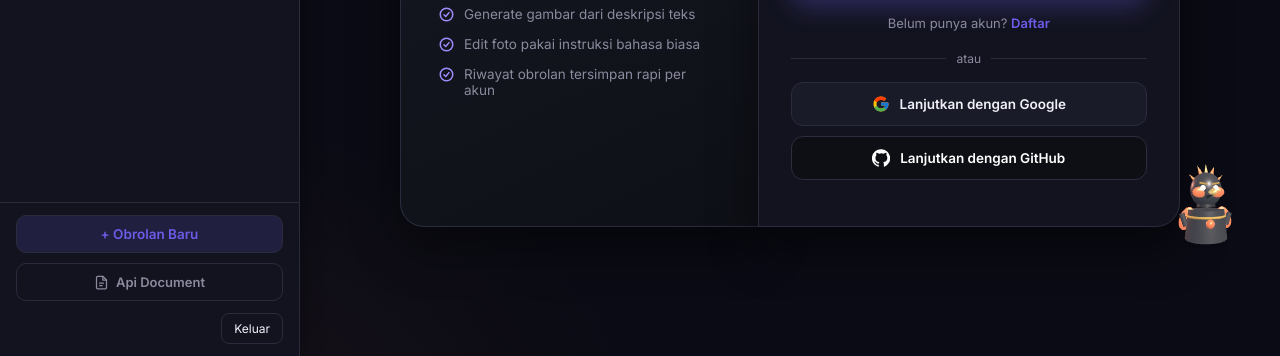
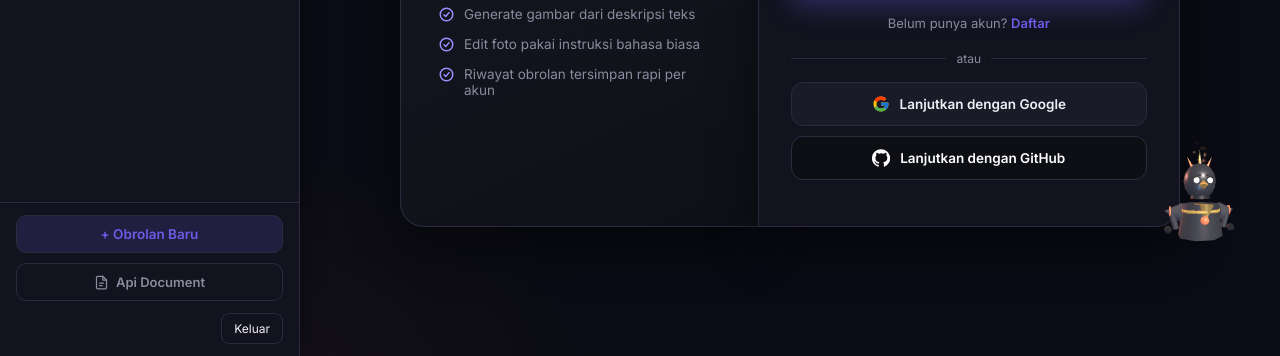
Before and after one commit to yasiraja743-spec/ai-kyro, a website: page index.html in a window 1280 px wide. Shown: the part 444-800 px from the top of the page. Drawn offline with nearby package versions, Linux system fonts and the light colour scheme; no server answers; animation ran at ten frames a second.

Commit message:
Add files via upload

```diff
--- a/index.html
+++ b/index.html
@@ -469,7 +469,7 @@
   #mascotWidget.dragging{ cursor:grabbing; }
   #mascotWidget.dragging #mascotBtn{ cursor:grabbing; filter:brightness(1.12); }
   #mascotScene{
-    width:92px; height:92px; display:flex; align-items:flex-end; justify-content:center;
+    width:104px; height:104px; display:flex; align-items:flex-end; justify-content:center;
     position:relative;
   }
   #mascotShadow{
@@ -480,11 +480,11 @@
   }
   #mascotBtn{
     background:none; border:none; cursor:grab; padding:0; position:relative;
-    width:92px; height:92px; display:flex; align-items:center; justify-content:center;
+    width:104px; height:104px; display:flex; align-items:center; justify-content:center;
     touch-action:none;
   }
   #mascotBtn:hover{filter:brightness(1.08);}
-  #mascotCanvas{width:92px;height:92px;display:block;}
+  #mascotCanvas{width:104px;height:104px;display:block;}
   @keyframes mascotShadowPulse{
     0%,100%{transform:translateX(-50%) scaleX(1);opacity:.5}
     50%{transform:translateX(-50%) scaleX(.68);opacity:.28}
@@ -1820,7 +1820,11 @@
     });
     if(!res.ok){
       let errMsg = `HTTP ${res.status}`;
-      try{ const errJson = await res.json(); errMsg = errJson.error || errMsg; } catch{}
+      try{
+        const errJson = await res.json();
+        errMsg = errJson.error || errMsg;
+        if(errJson.detail) errMsg += ' — ' + (typeof errJson.detail === 'string' ? errJson.detail : JSON.stringify(errJson.detail)).slice(0,300);
+      } catch{}
       throw new Error(errMsg);
     }
     const blob = await res.blob();
@@ -1925,7 +1929,11 @@
     });
     if(!editRes.ok){
       let errMsg = `HTTP ${editRes.status}`;
-      try{ const errJson = await editRes.json(); errMsg = errJson.error || errMsg; } catch{}
+      try{
+        const errJson = await editRes.json();
+        errMsg = errJson.error || errMsg;
+        if(errJson.detail) errMsg += ' — ' + (typeof errJson.detail === 'string' ? errJson.detail : JSON.stringify(errJson.detail)).slice(0,300);
+      } catch{}
       throw new Error(errMsg);
     }
 
@@ -2071,7 +2079,7 @@
 (function initMascot3D(){
   if(!mascotCanvas || !window.THREE) return;
 
-  const SIZE = 92;
+  const SIZE = 104;
   const DPR = Math.min(window.devicePixelRatio || 1, 2);
   const renderer = new THREE.WebGLRenderer({canvas:mascotCanvas,alpha:true,antialias:true});
   renderer.setPixelRatio(DPR);
@@ -2079,105 +2087,165 @@
   renderer.outputEncoding = THREE.sRGBEncoding;
 
   const scene = new THREE.Scene();
-  const camera = new THREE.PerspectiveCamera(32,1,.1,100);
-  camera.position.set(0,.35,5.7);
-  camera.lookAt(0,.08,0);
-
-  scene.add(new THREE.AmbientLight(0xffffff,.62));
-  const key = new THREE.DirectionalLight(0xffd6a0,1.15);
+  const camera = new THREE.PerspectiveCamera(30,1,.1,100);
+  camera.position.set(0,.32,6.1);
+  camera.lookAt(0,.06,0);
+
+  scene.add(new THREE.AmbientLight(0xffffff,.6));
+  const key = new THREE.DirectionalLight(0xffd6a0,1.2);
   key.position.set(2,3,4); scene.add(key);
-  const rim = new THREE.DirectionalLight(0xff5a36,.65);
+  const rim = new THREE.DirectionalLight(0xff5a36,.7);
   rim.position.set(-3,1,-2); scene.add(rim);
+  const fill = new THREE.DirectionalLight(0x6ea8ff,.25);
+  fill.position.set(0,-2,3); scene.add(fill);
 
   const robot = new THREE.Group();
   scene.add(robot);
 
-  // Phoenix palette: obsidian metal + ember red + gold.
-  const bodyMat = new THREE.MeshStandardMaterial({color:0x171a24,metalness:.5,roughness:.34});
-  const goldMat = new THREE.MeshStandardMaterial({color:0xffb13b,metalness:.72,roughness:.25,emissive:0x3b1700,emissiveIntensity:.22});
-  const emberMat = new THREE.MeshStandardMaterial({color:0xff4b2b,metalness:.45,roughness:.3,emissive:0x4a0d02,emissiveIntensity:.5});
-  const darkMat = new THREE.MeshStandardMaterial({color:0x0c0e14,metalness:.45,roughness:.4});
-
-  // Body
-  const body = new THREE.Mesh(new THREE.CylinderGeometry(.65,.76,1.02,28),bodyMat);
-  body.position.y=-.72; robot.add(body);
-  const belt = new THREE.Mesh(new THREE.TorusGeometry(.67,.045,10,32),goldMat);
-  belt.rotation.x=Math.PI/2; belt.position.y=-.43; robot.add(belt);
-  const core = new THREE.Mesh(new THREE.SphereGeometry(.16,20,20),emberMat);
-  core.scale.set(1,.72,.5); core.position.set(0,-.62,.65); robot.add(core);
-
-  // Small wings
-  const wingGeo = new THREE.SphereGeometry(.34,20,16);
-  const wingL = new THREE.Mesh(wingGeo,emberMat);
-  wingL.scale.set(.72,1.25,.2); wingL.position.set(-.69,-.52,-.02); wingL.rotation.z=-.38; robot.add(wingL);
-  const wingR = wingL.clone();
-  wingR.position.x=.69; wingR.rotation.z=.38; robot.add(wingR);
-
-  // Arms
-  const armGeo = new THREE.CylinderGeometry(.1,.1,.45,12);
-  const armL = new THREE.Mesh(armGeo,bodyMat);
-  armL.position.set(-.79,-.55,.04); armL.rotation.z=.35; robot.add(armL);
-  const armR = armL.clone(); armR.position.x=.79; armR.rotation.z=-.35; robot.add(armR);
-
-  // Phoenix head: neck, face, beak and crest.
+  // Palet: baja gelap gagah + api ember + aksen emas.
+  const armorMat = new THREE.MeshStandardMaterial({color:0x14161f,metalness:.55,roughness:.32});
+  const armorLightMat = new THREE.MeshStandardMaterial({color:0x1e212e,metalness:.5,roughness:.35});
+  const goldMat = new THREE.MeshStandardMaterial({color:0xffb13b,metalness:.75,roughness:.22,emissive:0x3b1700,emissiveIntensity:.25});
+  const emberMat = new THREE.MeshStandardMaterial({color:0xff4b2b,metalness:.4,roughness:.28,emissive:0x5a0f02,emissiveIntensity:.6});
+  const darkMat = new THREE.MeshStandardMaterial({color:0x08090d,metalness:.5,roughness:.4});
+
+  /* ---------- BADAN: dada bidang + bahu lebar bergaya armor (kesan cowok) ---------- */
+  const torso = new THREE.Mesh(new THREE.CylinderGeometry(.58,.72,1.0,8),armorMat);
+  torso.position.y=-.7; torso.rotation.y=Math.PI/8; robot.add(torso);
+
+  const chestPlate = new THREE.Mesh(new THREE.ConeGeometry(.34,.62,4),goldMat);
+  chestPlate.rotation.x=Math.PI; chestPlate.rotation.y=Math.PI/4;
+  chestPlate.scale.set(1,1,.35);
+  chestPlate.position.set(0,-.48,.52); robot.add(chestPlate);
+
+  const beltRing = new THREE.Mesh(new THREE.TorusGeometry(.63,.05,8,8),goldMat);
+  beltRing.rotation.x=Math.PI/2; beltRing.position.y=-.4; robot.add(beltRing);
+
+  const core = new THREE.Mesh(new THREE.SphereGeometry(.13,16,16),emberMat);
+  core.scale.set(1,.7,.45); core.position.set(0,-.62,.68); robot.add(core);
+
+  // Pundak/bahu lebar bergaya armor — dobel fungsi: diam = pauldron gagah,
+  // pas di-drag cepat/senang = ngepak kayak sayap phoenix.
+  const shoulderGeo = new THREE.ConeGeometry(.32,.5,5);
+  const shoulderL = new THREE.Group();
+  const shL = new THREE.Mesh(shoulderGeo,armorLightMat);
+  shL.rotation.z=Math.PI/2.1; shL.rotation.x=.15;
+  shoulderL.add(shL);
+  const shLTrim = new THREE.Mesh(new THREE.TorusGeometry(.14,.025,6,10),emberMat);
+  shLTrim.rotation.y=Math.PI/2; shLTrim.position.set(-.08,0,0);
+  shoulderL.add(shLTrim);
+  shoulderL.position.set(-.86,-.42,0);
+  robot.add(shoulderL);
+  const shoulderR = shoulderL.clone(true);
+  shoulderR.position.x=.86; shoulderR.scale.x=-1;
+  robot.add(shoulderR);
+
+  // Lengan
+  const armGeo = new THREE.CylinderGeometry(.1,.09,.5,8);
+  const armL = new THREE.Mesh(armGeo,armorMat);
+  armL.position.set(-.82,-.72,.02); armL.rotation.z=.3; robot.add(armL);
+  const armR = armL.clone(); armR.position.x=.82; armR.rotation.z=-.3; robot.add(armR);
+  const fistGeo = new THREE.DodecahedronGeometry(.13,0);
+  const fistL = new THREE.Mesh(fistGeo,darkMat); fistL.position.set(-1.0,-.98,.02); robot.add(fistL);
+  const fistR = fistL.clone(); fistR.position.x=1.0; robot.add(fistR);
+
+  /* ---------- KEPALA PHOENIX: bentuk lebih tegas & bersih, gak berantakan ---------- */
   const headGroup = new THREE.Group();
-  headGroup.position.y=.48; robot.add(headGroup);
-
-  const neck = new THREE.Mesh(new THREE.CylinderGeometry(.27,.34,.42,20),darkMat);
-  neck.position.y=-.38; headGroup.add(neck);
-
-  const head = new THREE.Mesh(new THREE.SphereGeometry(.57,32,24),bodyMat);
-  head.scale.set(.98,1.08,.92); headGroup.add(head);
-
-  // Face plates
-  const cheekL = new THREE.Mesh(new THREE.SphereGeometry(.25,20,16),emberMat);
-  cheekL.scale.set(1,.72,.32); cheekL.position.set(-.29,-.08,.43); headGroup.add(cheekL);
-  const cheekR = cheekL.clone(); cheekR.position.x=.29; headGroup.add(cheekR);
-
-  // Eyes
+  headGroup.position.y=.5; robot.add(headGroup);
+
+  const neck = new THREE.Mesh(new THREE.CylinderGeometry(.24,.32,.36,10),darkMat);
+  neck.position.y=-.36; headGroup.add(neck);
+
+  // Kepala: bentuk agak angular (segmen dikit) biar kesan robotic-gagah, bukan bulat lucu.
+  const head = new THREE.Mesh(new THREE.SphereGeometry(.55,10,8),armorMat);
+  head.scale.set(.94,1.02,.9); headGroup.add(head);
+
+  // Alis tegas nempel di kepala (bikin ekspresi lebih "cowok"/serius)
+  const browGeo = new THREE.BoxGeometry(.24,.05,.09);
+  const browL = new THREE.Mesh(browGeo,darkMat);
+  browL.position.set(-.19,.14,.48); browL.rotation.z=.32; headGroup.add(browL);
+  const browR = browL.clone(); browR.position.x=.19; browR.rotation.z=-.32; headGroup.add(browR);
+
+  // Mata
   const eyeColor = new THREE.Color(mascotSettings.color || '#FF9A3D');
-  const eyeMat = new THREE.MeshStandardMaterial({color:eyeColor,emissive:eyeColor,emissiveIntensity:1.5,roughness:.22});
-  const eyeGeo = new THREE.SphereGeometry(.09,20,20);
-  const eyeL = new THREE.Mesh(eyeGeo,eyeMat); eyeL.position.set(-.21,.06,.54); headGroup.add(eyeL);
-  const eyeR = new THREE.Mesh(eyeGeo,eyeMat); eyeR.position.set(.21,.06,.54); headGroup.add(eyeR);
-
-  // Phoenix beak: upper and lower cones rotated forward.
-  const beakMat = new THREE.MeshStandardMaterial({color:0xffc857,metalness:.58,roughness:.24});
-  const beak = new THREE.Mesh(new THREE.ConeGeometry(.16,.42,4),beakMat);
-  beak.rotation.x=Math.PI/2; beak.rotation.z=Math.PI/4;
-  beak.scale.set(1,.72,1); beak.position.set(0,-.08,.72); headGroup.add(beak);
-
-  const beakLower = new THREE.Mesh(new THREE.ConeGeometry(.11,.24,4),darkMat);
-  beakLower.rotation.x=Math.PI/2; beakLower.rotation.z=-Math.PI/4;
-  beakLower.position.set(0,-.17,.67); headGroup.add(beakLower);
-
-  // Crown / phoenix flame feathers.
-  const crestMat = new THREE.MeshStandardMaterial({color:0xff6b35,metalness:.5,roughness:.28,emissive:0x4a1000,emissiveIntensity:.35});
-  const crestGold = new THREE.MeshStandardMaterial({color:0xffd166,metalness:.6,roughness:.25,emissive:0x3d2500,emissiveIntensity:.25});
-  const featherGeo = new THREE.ConeGeometry(.12,.48,6);
+  const eyeMat = new THREE.MeshStandardMaterial({color:eyeColor,emissive:eyeColor,emissiveIntensity:1.6,roughness:.2});
+  const eyeGeo = new THREE.SphereGeometry(.085,16,16);
+  const eyeL = new THREE.Mesh(eyeGeo,eyeMat); eyeL.position.set(-.2,.02,.5); headGroup.add(eyeL);
+  const eyeR = new THREE.Mesh(eyeGeo,eyeMat); eyeR.position.set(.2,.02,.5); headGroup.add(eyeR);
+
+  // Paruh: satu bentuk aja (gak dobel cone biar gak norak), tegas & runcing.
+  const beak = new THREE.Mesh(new THREE.ConeGeometry(.14,.46,4),goldMat);
+  beak.rotation.x=Math.PI/2.05; beak.scale.set(1,.62,1);
+  beak.position.set(0,-.1,.68); headGroup.add(beak);
+
+  // Mahkota api: 3 bilah tegas ngebentuk siluet phoenix yang jelas.
+  const crestGeo = new THREE.ConeGeometry(.11,.58,3);
   const crest=[];
-  [-.22,0,.22].forEach((x,i)=>{
-    const f=new THREE.Mesh(featherGeo,i===1?crestGold:crestMat);
-    f.position.set(x,.64-.05*Math.abs(x),.02);
-    f.rotation.z=(x===0?0:-x*1.7);
-    f.rotation.x=-.18;
-    f.scale.set(1,1+(i===1?.25:0),1);
+  [[-.26,-.28],[0,0],[.26,.28]].forEach(([x,tilt],i)=>{
+    const mat = i===1?goldMat:emberMat;
+    const f = new THREE.Mesh(crestGeo,mat);
+    f.position.set(x,.58-Math.abs(x)*.35,-.02+ (i===1?.05:0));
+    f.rotation.z = -tilt*1.6;
+    f.rotation.x = -.22;
+    f.scale.y = i===1?1.35:1.1;
     headGroup.add(f); crest.push(f);
   });
 
-  // Side flame feathers
-  const sideFeatherGeo=new THREE.ConeGeometry(.075,.34,6);
-  [-1,1].forEach(side=>{
-    const f=new THREE.Mesh(sideFeatherGeo,crestMat);
-    f.position.set(side*.49,.42,.02);
-    f.rotation.z=-side*.75; f.rotation.x=-.25;
-    headGroup.add(f);
-  });
-
-  // Small gold facial brow plates
-  const browGeo=new THREE.BoxGeometry(.25,.055,.08);
-  const browL=new THREE.Mesh(browGeo,goldMat); browL.position.set(-.2,.2,.54); browL.rotation.z=-.18; headGroup.add(browL);
-  const browR=browL.clone(); browR.position.x=.2; browR.rotation.z=.18; headGroup.add(browR);
+  /* ---------- Kacamata (emote "cool") ---------- */
+  const glasses = new THREE.Group();
+  const lensMat = new THREE.MeshStandardMaterial({color:0x0a0a10,metalness:.7,roughness:.15,emissive:0x1a1020,emissiveIntensity:.25});
+  const lensGeo = new THREE.SphereGeometry(.13,14,10);
+  const lensL = new THREE.Mesh(lensGeo,lensMat); lensL.scale.set(1,.82,.28); lensL.position.set(-.2,.03,.58);
+  const lensR = lensL.clone(); lensR.position.x=.2;
+  const bridge = new THREE.Mesh(new THREE.CylinderGeometry(.014,.014,.16,6),darkMat);
+  bridge.rotation.z=Math.PI/2; bridge.position.set(0,.05,.6);
+  glasses.add(lensL,lensR,bridge);
+  glasses.visible=false;
+  headGroup.add(glasses);
+
+  /* ---------- Partikel api: aura kecil yang naik dari mahkota ---------- */
+  const flameTex = (() => {
+    const c = document.createElement('canvas'); c.width=c.height=32;
+    const cx = c.getContext('2d');
+    const g = cx.createRadialGradient(16,16,0,16,16,16);
+    g.addColorStop(0,'rgba(255,220,150,1)');
+    g.addColorStop(.4,'rgba(255,120,40,.9)');
+    g.addColorStop(1,'rgba(255,60,20,0)');
+    cx.fillStyle=g; cx.fillRect(0,0,32,32);
+    return new THREE.CanvasTexture(c);
+  })();
+  const PARTICLE_COUNT = 14;
+  const particles = [];
+  const particleGroup = new THREE.Group();
+  headGroup.add(particleGroup);
+  function resetParticle(p){
+    p.life = 0;
+    p.maxLife = .8 + Math.random()*.9;
+    p.sprite.position.set((Math.random()-.5)*.32, .5+Math.random()*.1, (Math.random()-.5)*.12);
+    p.vy = .35 + Math.random()*.35;
+    p.vx = (Math.random()-.5)*.12;
+    const s = .09+Math.random()*.08;
+    p.sprite.scale.set(s,s,1);
+  }
+  for(let i=0;i<PARTICLE_COUNT;i++){
+    const mat = new THREE.SpriteMaterial({map:flameTex,transparent:true,opacity:0,blending:THREE.AdditiveBlending,depthWrite:false});
+    const sprite = new THREE.Sprite(mat);
+    const p = {sprite,life:0,maxLife:1,vy:.3,vx:0};
+    resetParticle(p);
+    p.life = Math.random()*p.maxLife; // offset awal biar gak nyala bareng semua
+    particles.push(p);
+    particleGroup.add(sprite);
+  }
+  function updateParticles(dt,intensity){
+    particles.forEach(p=>{
+      p.life += dt;
+      if(p.life >= p.maxLife){ resetParticle(p); }
+      const t = p.life/p.maxLife;
+      p.sprite.position.y += p.vy*dt*(0.6+intensity);
+      p.sprite.position.x += p.vx*dt;
+      p.sprite.material.opacity = Math.sin(t*Math.PI) * (0.55+intensity*.4);
+    });
+  }
 
   // State
   let motion='idle', emote=mascotSettings.emote||'default', t=0, blinkTimer=0;
@@ -2189,8 +2257,9 @@
   }
   function setEmote(name){
     emote=name;
-    if(name==='love') eyeMat.color.set(0xff78b7), eyeMat.emissive.set(0xff2d7d);
-    else eyeMat.color.set(mascotSettings.color||'#FF9A3D'), eyeMat.emissive.copy(eyeMat.color);
+    glasses.visible = (name==='cool');
+    if(name==='love'){ eyeMat.color.set(0xff78b7); eyeMat.emissive.set(0xff2d7d); }
+    else { eyeMat.color.set(mascotSettings.color||'#FF9A3D'); eyeMat.emissive.copy(eyeMat.color); }
   }
   function setMotion(name){ motion=name; if(name==='happy') burst=.9; }
   window.mascotSetColor=setColor;
@@ -2231,15 +2300,16 @@
       robot.rotation.y=THREE.MathUtils.lerp(robot.rotation.y,Math.sin(t*(motion==='reading'?2.1:.7))*(motion==='reading'?.32:.22),.08);
     }
 
-    // Expression
+    // Ekspresi — transisi mulus pakai lerp biar gak "patah"
     if(emote==='sleepy'){
       headGroup.rotation.x=THREE.MathUtils.lerp(headGroup.rotation.x,.22+Math.sin(t*1.2)*.03,.12);
-      eyeL.scale.y=eyeR.scale.y=.25;
+      eyeL.scale.y=THREE.MathUtils.lerp(eyeL.scale.y,.25,.2); eyeR.scale.y=eyeL.scale.y;
     } else if(emote==='cool'){
       headGroup.rotation.x=THREE.MathUtils.lerp(headGroup.rotation.x,-.05,.12);
-      eyeL.scale.y=eyeR.scale.y=.45;
+      eyeL.scale.y=THREE.MathUtils.lerp(eyeL.scale.y,.7,.2); eyeR.scale.y=eyeL.scale.y;
+      glasses.position.y = Math.sin(t*1.5)*.004; // goyang halus kayak beneran dipake
     } else if(emote==='love'){
-      headGroup.rotation.x=0;
+      headGroup.rotation.x=THREE.MathUtils.lerp(headGroup.rotation.x,0,.12);
       const pulse=1+Math.sin(t*6)*.12; eyeL.scale.setScalar(pulse); eyeR.scale.setScalar(pulse);
     } else {
       headGroup.rotation.x=THREE.MathUtils.lerp(headGroup.rotation.x,0,.12);
@@ -2249,34 +2319,36 @@
         const b=ph<.12?1-ph/.12:(ph<.22?(ph-.12)/.1:1);
         eyeL.scale.y=eyeR.scale.y=Math.max(.12,b);
         if(blinkTimer>3.7) blinkTimer=0;
-      } else eyeL.scale.y=eyeR.scale.y=1;
+      } else { eyeL.scale.y=THREE.MathUtils.lerp(eyeL.scale.y,1,.3); eyeR.scale.y=eyeL.scale.y; }
     }
 
     // Reading scan / Phoenix alert look.
     if(motion==='reading'){
       const scan=Math.sin(t*6)*.05;
-      eyeL.position.x=-.21+scan; eyeR.position.x=.21+scan;
+      eyeL.position.x=-.2+scan; eyeR.position.x=.2+scan;
       headGroup.rotation.y=THREE.MathUtils.lerp(headGroup.rotation.y,Math.sin(t*3)*.1,.1);
     } else if(!dragging){
-      eyeL.position.x=-.21; eyeR.position.x=.21;
+      eyeL.position.x=-.2; eyeR.position.x=.2;
       headGroup.rotation.y=THREE.MathUtils.lerp(headGroup.rotation.y,0,.1);
     }
 
-    // Drag animation: wing flap + feather/crest bounce + directional lean.
-    const flap=dragging?Math.sin(t*18)*.42:Math.sin(t*2.1)*.035;
-    wingL.rotation.y=flap; wingR.rotation.y=-flap;
-    wingL.rotation.z=-.38-flap*.25; wingR.rotation.z=.38+flap*.25;
-    crest.forEach((f,i)=>{ f.rotation.x=-.18+Math.sin(t*10+i)*.08+(dragging?.08:0); });
-
-    // Directional thrust effect.
+    // Bahu ngepak kayak sayap pas ditarik cepat / lagi senang.
+    const flap=dragging?Math.sin(t*18)*.5:(burst>0?Math.sin(t*22)*.6:Math.sin(t*2.1)*.05);
+    shoulderL.rotation.z=flap*.3; shoulderR.rotation.z=-flap*.3;
+    crest.forEach((f,i)=>{ f.rotation.x=-.22+Math.sin(t*9+i*1.3)*.09+(dragging?.1:0); });
+
+    // Dorongan arah + intensitas api pas drag cepat.
+    let fireIntensity = burst>0 ? .9 : 0;
     if(dragging){
       const thrust=Math.min(1,Math.hypot(dragVelocity.x,dragVelocity.y)/25);
       robot.position.x=THREE.MathUtils.lerp(robot.position.x,dragVelocity.x*.002,.12);
       core.scale.setScalar(1+thrust*.18+Math.sin(t*15)*.04);
+      fireIntensity = Math.max(fireIntensity, thrust);
     } else {
       robot.position.x=THREE.MathUtils.lerp(robot.position.x,0,.12);
       core.scale.setScalar(1+Math.sin(t*4)*.04);
     }
+    updateParticles(dt, fireIntensity);
 
     // Happy burst.
     if(motion==='happy'){ motion='happy-playing'; burst=.9; }
@@ -2288,14 +2360,14 @@
       if(burst<=0){motion='idle';robot.scale.setScalar(1);}
     } else if(!dragging) robot.scale.setScalar(1);
 
-    // Direction label is reflected in subtle head pose.
+    // Arah drag tercermin di kemiringan kepala.
     if(dragging && dragDir!=='idle'){
       const lean={left:-.16,right:.16,'up-left':-.1,'up-right':.1,'down-left':-.1,'down-right':.1}[dragDir]||0;
       headGroup.rotation.z=THREE.MathUtils.lerp(headGroup.rotation.z,lean,.15);
     } else headGroup.rotation.z=THREE.MathUtils.lerp(headGroup.rotation.z,0,.1);
 
-    armL.rotation.z=.35+Math.sin(t*bobSpeed)*.08;
-    armR.rotation.z=-.35-Math.sin(t*bobSpeed)*.08;
+    armL.rotation.z=.3+Math.sin(t*bobSpeed)*.08;
+    armR.rotation.z=-.3-Math.sin(t*bobSpeed)*.08;
     renderer.render(scene,camera);
   }
 
@@ -2364,7 +2436,6 @@
     if(wasMoved && speed>1.2){
       const lastDir=dragDir;
       motion='drag-release';
-      // Smooth release: keep the last directional pose for a moment, then idle.
       setTimeout(()=>{if(!mascotWidget.classList.contains('dragging')){motion='idle';dragDir=lastDir;}},260);
     } else motion='idle';
     dragVelocity.x*=.35; dragVelocity.y*=.35;
@@ -2375,7 +2446,6 @@
   mascotBtn.addEventListener('pointerup',endDrag);
   mascotBtn.addEventListener('pointercancel',endDrag);
   mascotBtn.addEventListener('click',e=>{
-    // A drag should never open the settings panel.
     if(suppressClick){e.preventDefault();e.stopPropagation();suppressClick=false;return;}
   },true);
   window.addEventListener('resize',()=>{ if(mascotWidget.style.left) keepInViewport(); });
```
Also changed, not shown: SETUP.md (+4 -4 lines).
